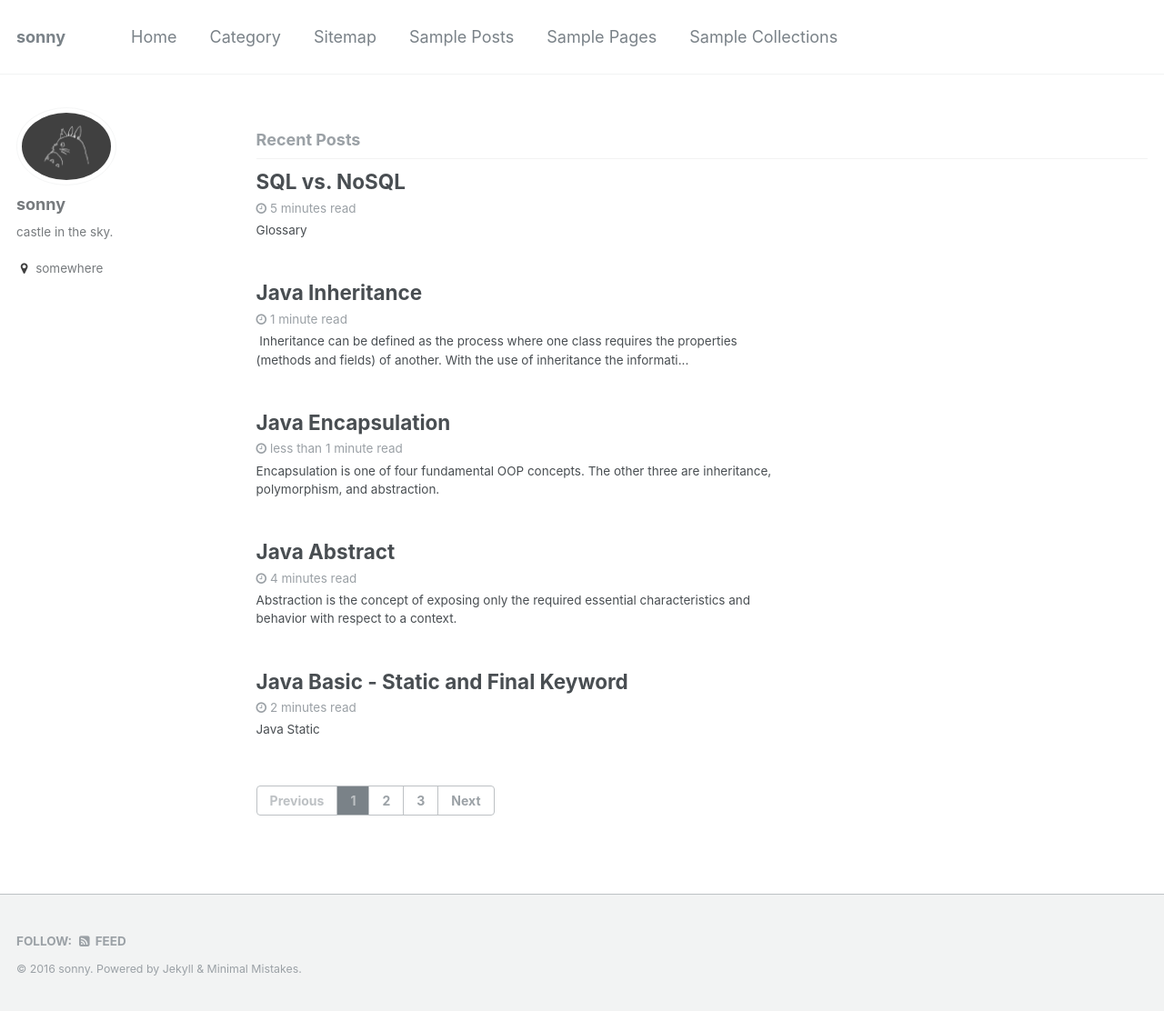
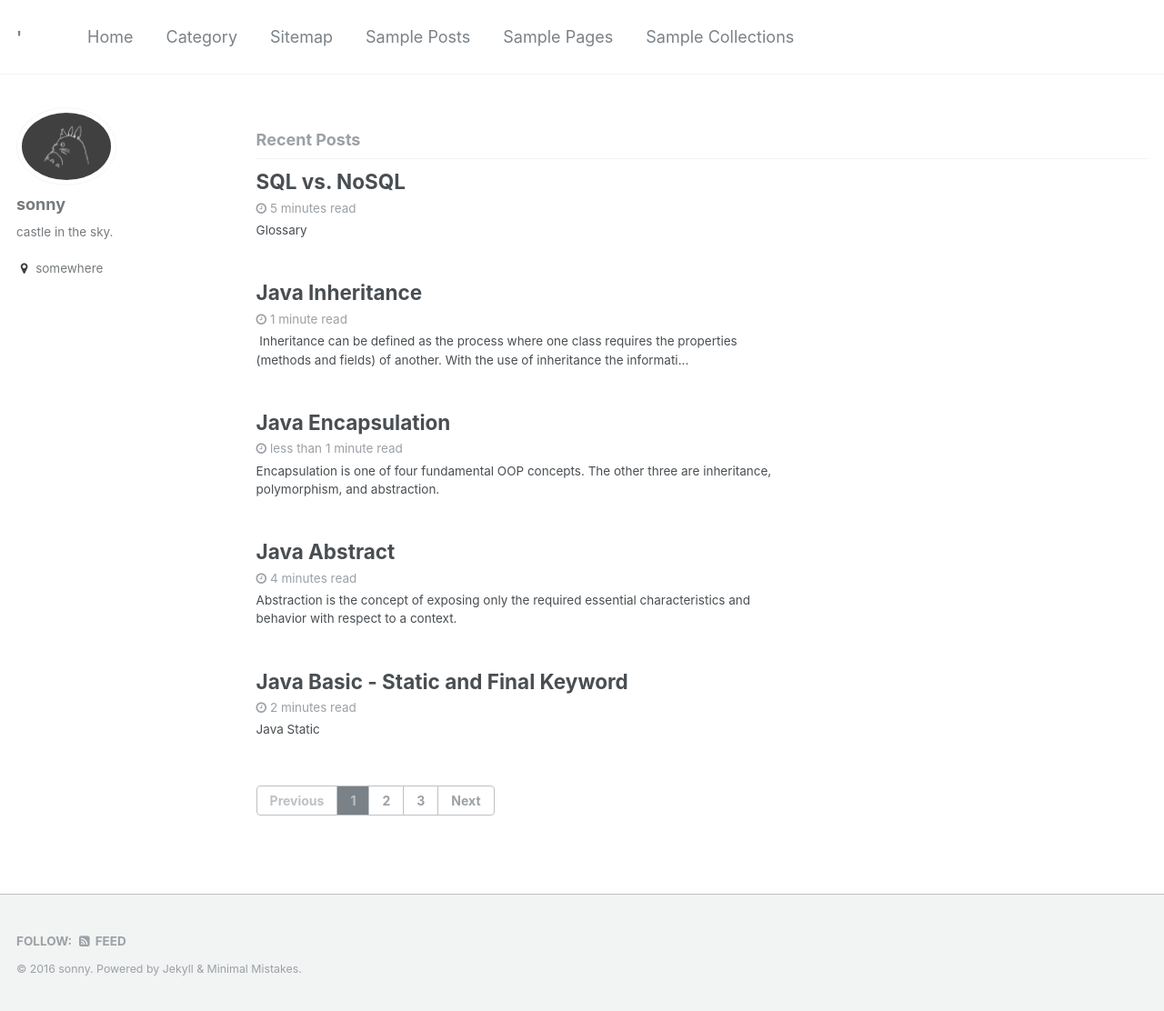
Before and after one commit to sonnyit/java, a Jekyll site: the page built from index.html, in a window 1280 px wide. Shown: the whole page at 91% size. Built offline with Jekyll 4.4.1, drawn with Linux system fonts in a browser that asks for light colours; the list of posts is cut into pages by our own code.

Commit message:
fix images

```diff
--- a/_config.yml
+++ b/_config.yml
@@ -7,7 +7,7 @@
 
 # Site Settings
 locale                   : "en-US"
-title                    : "sonny"
+title                    : "'<sonny"
 title_separator          : "-"
 name                     : &name "sonny"
 description              : &description "Where I note some things I have read"
```
